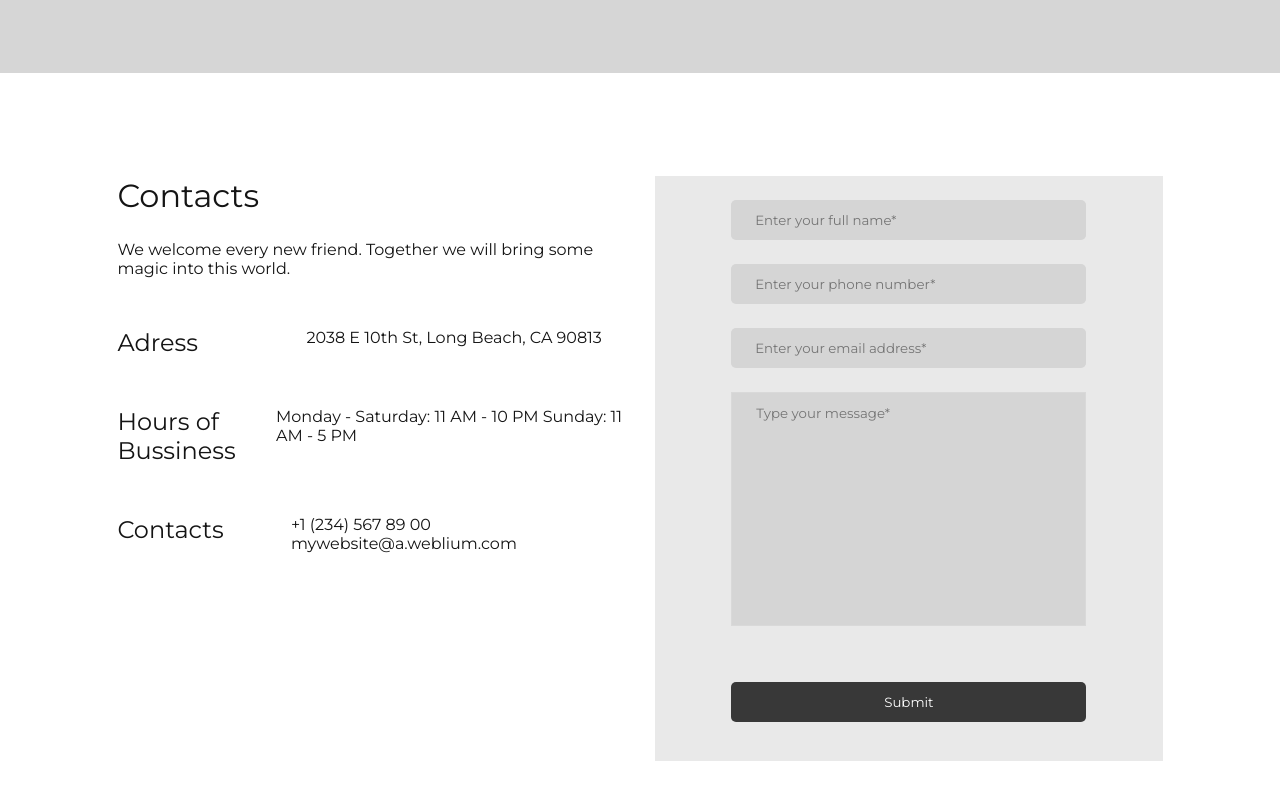
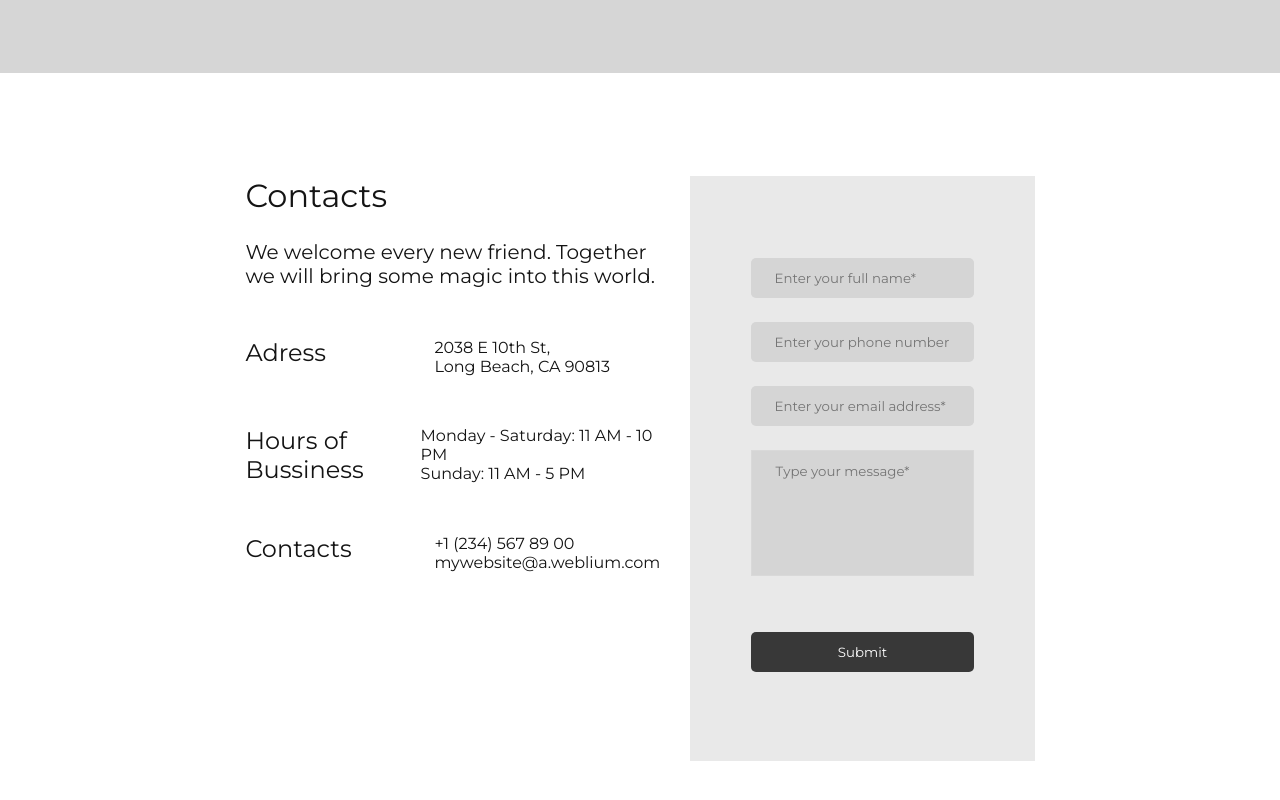
Before and after one commit to MCDonaldTrunks/party_toons-react-, a React (Create React App) app in the folder party_toons_react/: page / in a window 1280 px wide. Shown: the part 4818-5618 px from the top of the page. Built offline with nearby package versions, Linux system fonts and the light colour scheme.

Commit message:
first round of development finished. now to do minor fixes on all components and provide media query for mobile use

```diff
--- a/party_toons_react/src/components/Contacts/Contacts.js
+++ b/party_toons_react/src/components/Contacts/Contacts.js
@@ -31,17 +31,17 @@ function Contacts() {
           </p>
           <InfoMains>
             <label>Adress</label>
-            <p>2038 E 10th St, Long Beach, CA 90813</p>
+            <p>2038 E 10th St, <br></br>Long Beach, CA 90813</p>
           </InfoMains>
           <InfoMains>
             <label>Hours of Bussiness</label>
-            <p>Monday - Saturday: 11 AM - 10 PM
+            <p>Monday - Saturday: 11 AM - 10 PM <br></br>
               Sunday: 11 AM - 5 PM</p>
 
           </InfoMains>
           <InfoMains>
             <label>Contacts</label>
-            <p>+1 (234) 567 89 00
+            <p>+1 (234) 567 89 00<br></br>
               mywebsite@a.weblium.com</p>
           </InfoMains>
         </LeftInfo>
@@ -91,7 +91,7 @@ const Container = styled.div`
 
 const SubContainer = styled.div`
   display: flex;
-  width: 84%;
+  width: 64%;
   height: 74%;
 `
 
@@ -103,7 +103,7 @@ const LeftInfo = styled.div`
   padding: 0 15px;
 
   p {
-    20px;
+    font-size: 20px;
   }
 
   * {
@@ -138,18 +138,21 @@ const RightBackground = styled.div`
   background-color: #e9e9e9;
   padding: 0 15px;
   background-clip: content-box;
+  justify-content: center;
+  align-items: center;
 `
 
 const RightForm = styled.form`
   display: flex;
   flex-direction: column;
   align-items: center;
-  flex: 1;
+  width: 65%;
+  height: 80%;
 
   input {
     border-radius: 5px;
     padding: 12px 24px;
-    width: 70%;
+    width: 100%;
     background-color: rgba(67, 67, 67, 0.12);
     border-color: #d9d9d9;
     border: none;
@@ -159,9 +162,9 @@ const RightForm = styled.form`
   textarea {
     border-color: #d9d9d9;
     background-color: rgba(67, 67, 67, 0.12);
-    height: 40%;
+    height: 126px;
     padding: 12px 24px;
-    width: 70%;
+    width: 100%;
     margin-top: 24px;
     resize: none;
   }
@@ -173,7 +176,7 @@ const RightForm = styled.form`
 
 const SubButton = styled.button`
   display: flex;
-  width: 70%;
+  width: 100%;
   padding: 12px 24px;
   justify-content: center;
   align-items: center;
```
